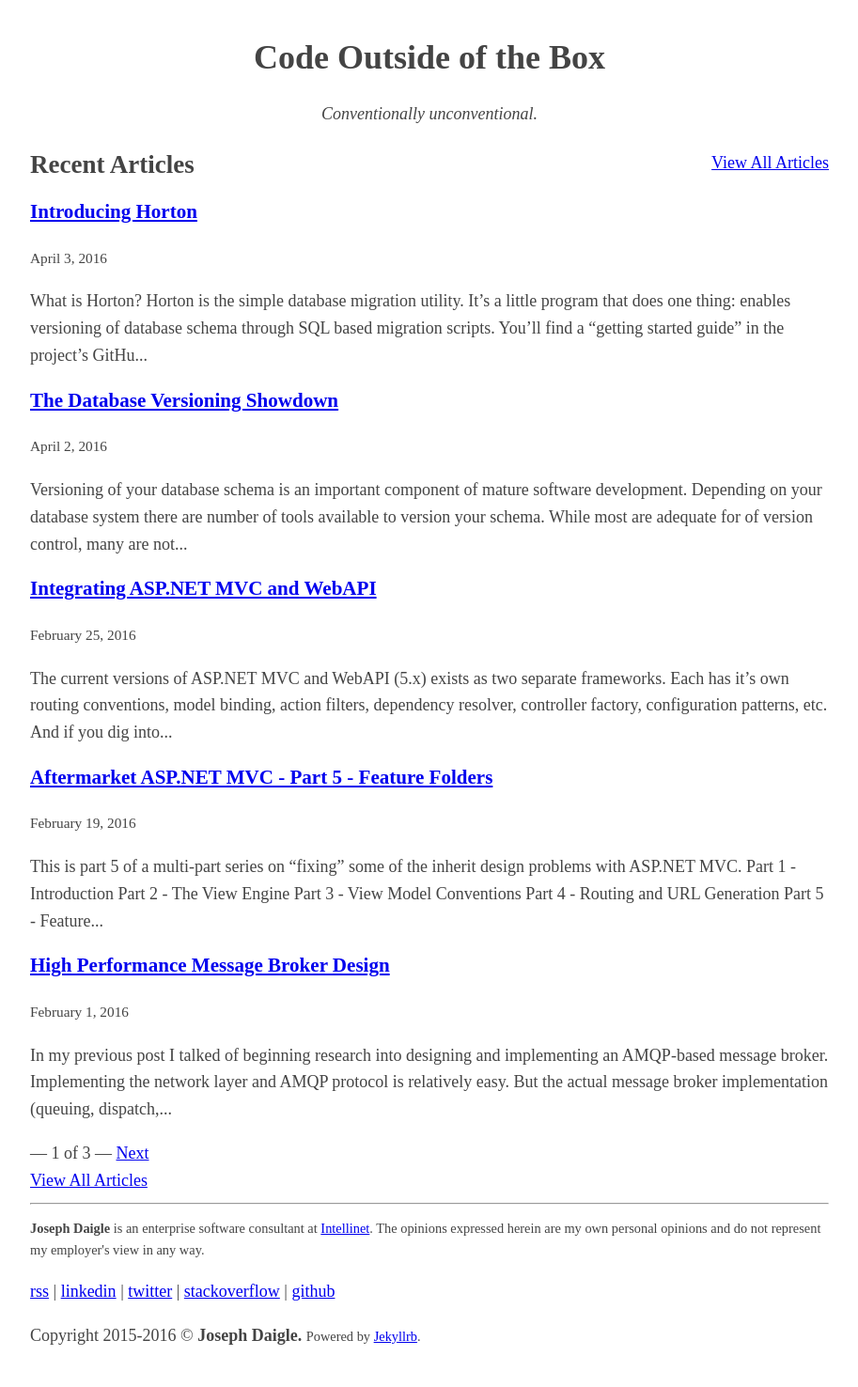
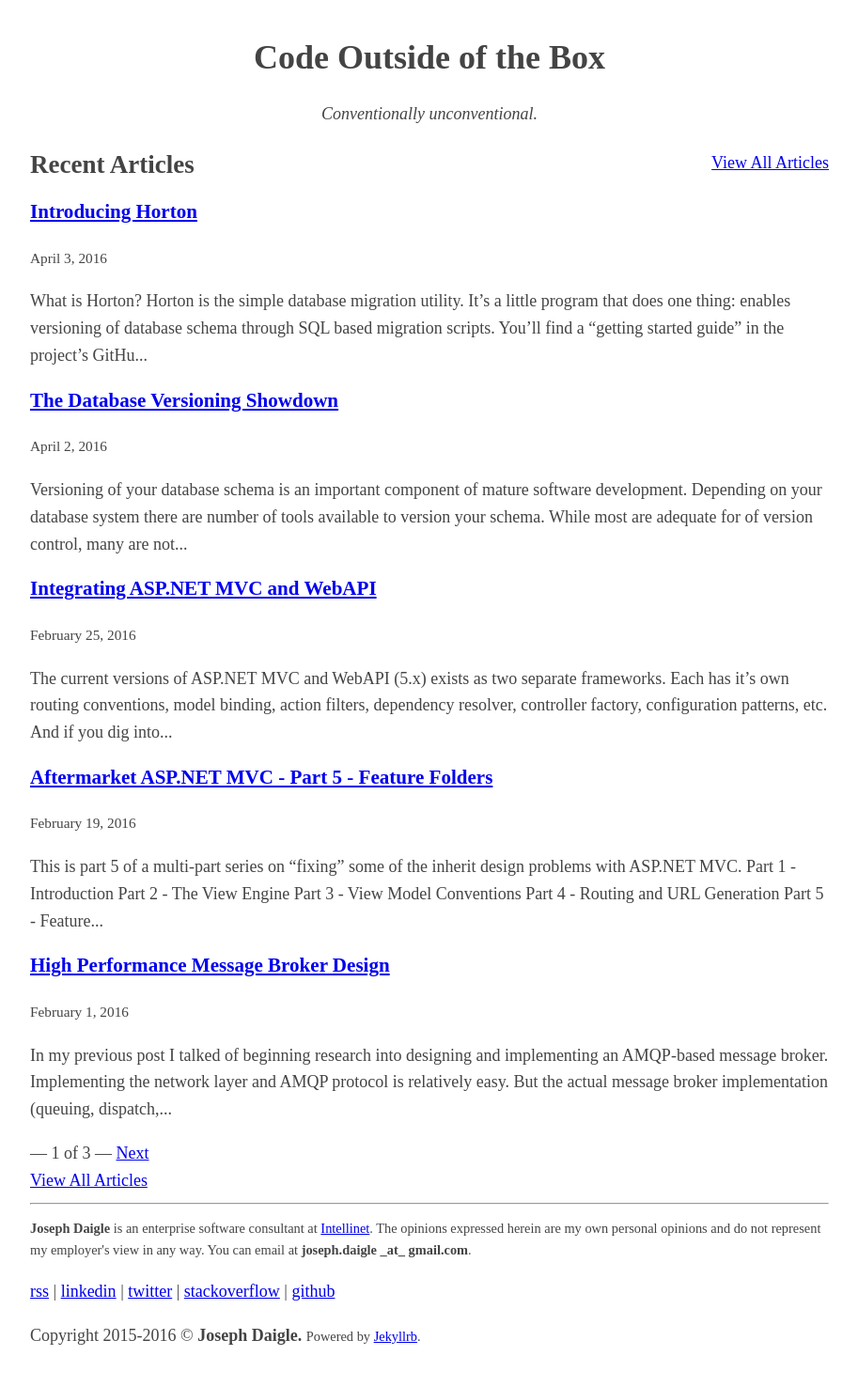
Before and after one commit to jdaigle/jdaigle.github.io, a Jekyll site: the page built from index.html, in a window 1280 px wide. Shown: the whole page at 94% size, without its empty margins (183-1096 px from the left). Built offline with Jekyll 4.4.1, drawn with Linux system fonts in a browser that asks for light colours; the list of posts is cut into pages by our own code.

Commit message:
adding email address

```diff
--- a/_includes/footer.html
+++ b/_includes/footer.html
@@ -1,6 +1,6 @@
 <footer>
     <p class="small">
-      <strong>Joseph Daigle</strong> is an enterprise software consultant at <a href="http://www.intellinet.com/">Intellinet</a>. The opinions expressed herein are my own personal opinions and do not represent my employer's view in any way.
+      <strong>Joseph Daigle</strong> is an enterprise software consultant at <a href="http://www.intellinet.com/">Intellinet</a>. The opinions expressed herein are my own personal opinions and do not represent my employer's view in any way. You can email at <strong>joseph.daigle _at_ gmail.com</strong>.
     </p>
 
     <p>
```
